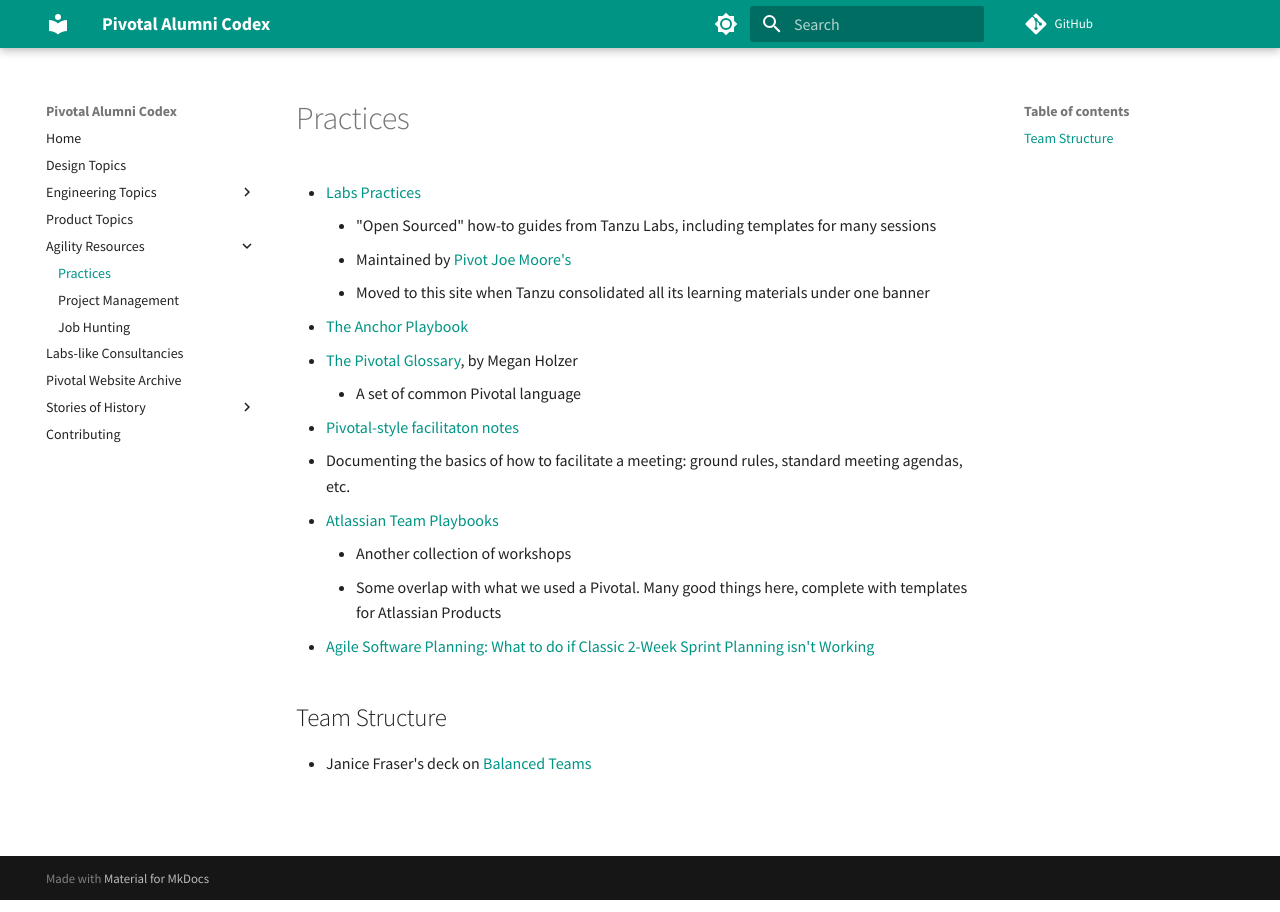
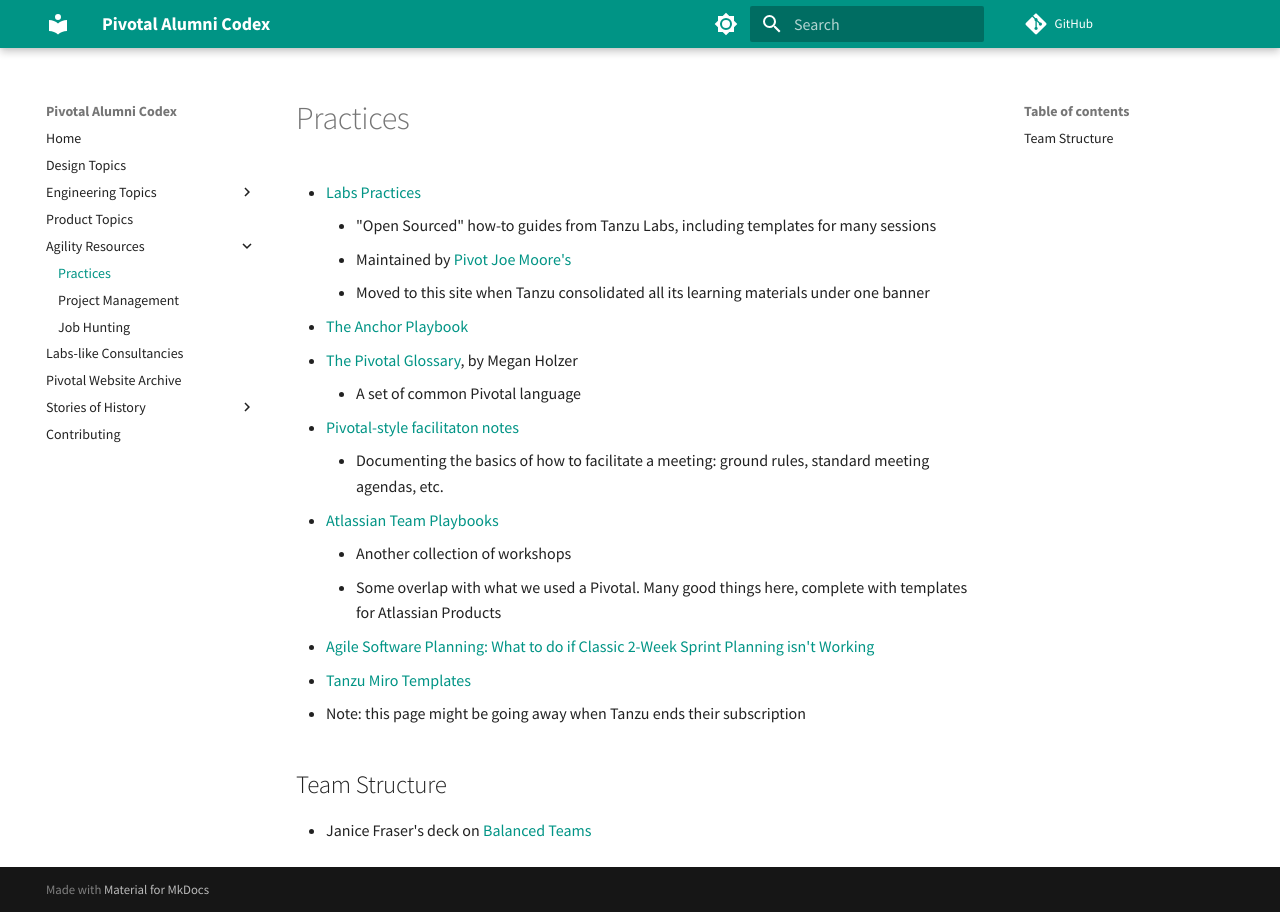
Before and after one commit to alumni-codex/alumni-codex.github.io, an MkDocs documentation site: the page built from docs/agility-resources/practices.md, in a window 1280 px wide. Built offline with MkDocs 1.6.1 and Material for MkDocs 9.7.7, drawn with Linux system fonts in a browser that asks for light colours; comment, search, counter and statistics services are not loaded.

Commit message:
Adds Tanzu Miro-verse templates page

```diff
--- a/docs/agility-resources/practices.md
+++ b/docs/agility-resources/practices.md
@@ -8,11 +8,15 @@
 - [The Pivotal Glossary](https://tanzu.vmware.com/content/blog/the-pivotal-glossary), by Megan Holzer
     - A set of common Pivotal language
 - [Pivotal-style facilitaton notes](facilitation-notes.md)
-  - Documenting the basics of how to facilitate a meeting: ground rules, standard meeting agendas, etc.
+    - Documenting the basics of how to facilitate a meeting: ground rules, standard meeting agendas, etc.
 - [Atlassian Team Playbooks](https://www.atlassian.com/team-playbook/plays)
     - Another collection of workshops
     - Some overlap with what we used a Pivotal. Many good things here, complete with templates for Atlassian Products
 - [Agile Software Planning: What to do if Classic 2-Week Sprint Planning isn't Working](https://medium.com/@AdamPiel/agile-software-planning-what-to-do-if-classic-2-week-sprint-planning-isnt-working-for-your-team-c482af31a1f8)
+- [Tanzu Miro Templates](https://miro.com/miroverse/profile/vmware-pivotal-labs/)
+  - Note: this page might be going away when Tanzu ends their subscription
 
 ## Team Structure
-- Janice Fraser's deck on [Balanced Teams](https://www.slideshare.net/clevergirl/2015-balanced-teams-product-management-engineering)
+
+- Janice Fraser's deck
+  on [Balanced Teams](https://www.slideshare.net/clevergirl/2015-balanced-teams-product-management-engineering)
```
